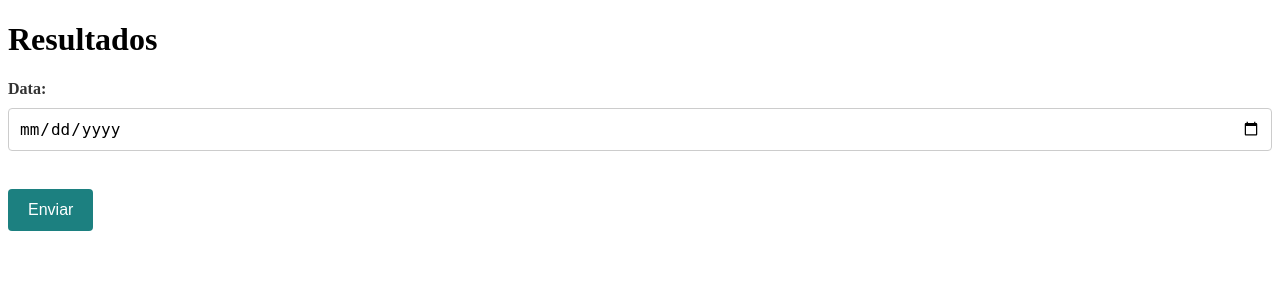
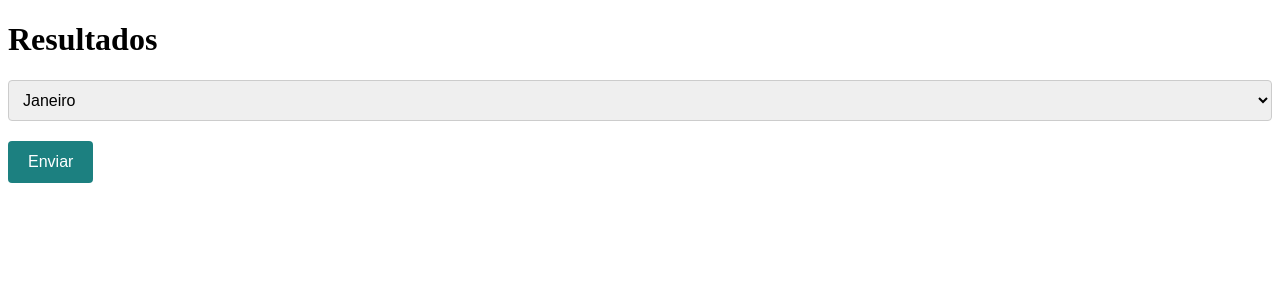
Before and after one commit to GabrielVasconcelosMarques/medidor_de_volume_flask, a Flask app: page /resultados in a window 1280 px wide. Shown: the part 67-367 px from the top of the page. Run offline with Flask 2, Linux system fonts and the light colour scheme; some libraries are stand-ins or nearby versions.

Commit message:
grafico de mes implementado - coluna

```diff
--- a/app.py
+++ b/app.py
@@ -4,6 +4,10 @@ import pandas as pd
 import plotly.graph_objs as go
 import plotly.express as px
 import plotly.io as pio
+from datetime import datetime
+
+meses = ['Janeiro', 'Fevereiro', 'Março', 'Abril', 'Maio', 'Junho', 'Julho', 'Agosto', 'Setembro', 'Outubro', 'Novembro', 'Dezembro']
+
 
 app = Flask(__name__)
 
@@ -22,37 +26,66 @@ def resultados():
         return render_template('resultados.html')
 
     elif request.method == 'POST':
-        selected_date = request.form['data']
+        mes_selecionado = request.form['mes']
+
+        #print('mes_selecionado', mes_selecionado)
 
         with open('data.json', 'r') as json_file:
             data_list = json.load(json_file)
 
         filtered_data = []
-        for data in data_list:
-            if data['data'] == selected_date:
-                filtered_data.append({'nome': data['nome'], 'volume': data['volume'], 'data': data['data']})
+
+        for d in data_list:
+
+            data_str = d["data"]
+            data = datetime.strptime(data_str, "%Y-%m-%d")
+            #print("data_str: ", data_str)
+            #print("data: ", data)
+            #print('data.month: ', data.month)
+            #print('mes_selecionado: ', mes_selecionado)
+            if str(data.month) == mes_selecionado:
+                print('sim')
+                filtered_data.append(d)
+            else:
+                print('nao')
+
+        print('filtered_data: ', filtered_data)
+
+
 
 
         # Convertendo o objeto Python em um DataFrame do pandas
-        df = pd.DataFrame(filtered_data)
+        try:
+            df = pd.DataFrame(filtered_data)
+            df['volume'] = df['volume'].astype(int)
+
+
+            df_acumulado = df.groupby('nome')['volume'].sum().reset_index()
+        except:
+            df_acumulado = []
 
         # Exibindo o DataFrame resultante
-        print(df)
+        print(df_acumulado)
         try:
             colors = ['gold', 'mediumturquoise', 'darkorange', 'lightgreen']
-            labels = df['nome'].tolist()
-            values = df['volume'].tolist()
-            fig = go.Figure(data=[go.Pie(labels=labels, values=values)])
-            fig.update_layout(title='Gráfico de consumo de litros por pessoa')
-            fig.update_traces(hoverinfo='label+percent', textinfo='value', textfont_size=20,
-            marker=dict(line=dict(color='#000000', width=2)))
+            labels = df_acumulado['nome'].tolist()
+            values = df_acumulado['volume'].tolist()
+            values = [int(val) for val in df_acumulado['volume']]
+
+
+            fig = go.Figure(data=[go.Bar(x=labels, y=values)])
+            fig.update_layout(title=f'Gráfico de consumo de litros por pessoa referente ao mês de {meses[int(mes_selecionado)-1]}',
+                            xaxis_title='Nome',
+                            yaxis_title='Volume')
+
+            fig.update_traces(hovertemplate='Volume: %{y:.2f}')
 
             # Converte o objeto fig em um JSON e passe-o para o seu modelo HTML
             graphJSON = pio.to_json(fig)
         except:
             graphJSON = ''
 
-        return render_template('resultados.html', selected_date=selected_date, filtered_data=filtered_data, graphJSON=graphJSON)
+        return render_template('resultados.html', filtered_data=filtered_data, graphJSON=graphJSON)
 
 
 @app.route('/enviar', methods=['POST'])
@@ -76,7 +109,7 @@ def enviar():
         json.dump(data_list, json_file)
 
 
-    return render_template('index.html')
+    return render_template('resultados.html')
 
 
 
--- a/data.json
+++ b/data.json
@@ -1 +1 @@
-[{"nome": "gabrel", "data": "2023-04-10", "volume": "10"}, {"nome": "Rayssa Mirelle Silva Oliveira", "data": "2023-04-10", "volume": "20"}, {"nome": "igor jos\u00e9", "data": "2023-04-11", "volume": "500"}, {"nome": "igor jos\u00e9", "data": "2023-04-10", "volume": "55"}, {"nome": "Matheus Patriota", "data": "2023-04-10", "volume": "2"}, {"nome": "raony", "data": "2023-04-10", "volume": "36"}, {"nome": "Matheus Patriota", "data": "2023-04-10", "volume": "25"}, {"nome": "rejane", "data": "2023-04-12", "volume": "50"}]
+[{"nome": "gabrel", "data": "2023-04-10", "volume": "10"}, {"nome": "Rayssa Mirelle Silva Oliveira", "data": "2023-04-10", "volume": "20"}, {"nome": "igor jos\u00e9", "data": "2023-04-11", "volume": "50"}, {"nome": "igor jos\u00e9", "data": "2023-04-10", "volume": "55"}, {"nome": "Matheus Patriota", "data": "2023-04-10", "volume": "2"}, {"nome": "raony", "data": "2023-04-10", "volume": "36"}, {"nome": "Matheus Patriota", "data": "2023-04-10", "volume": "25"}, {"nome": "rejane", "data": "2023-04-12", "volume": "50"}, {"nome": "everton", "data": "2023-04-12", "volume": "35"}, {"nome": "everton", "data": "2023-04-28", "volume": "20"}, {"nome": "Rayssa Mirelle Silva Oliveira", "data": "2023-04-12", "volume": "30"}, {"nome": "igor jos\u00e9", "data": "2023-05-10", "volume": "30"}, {"nome": "Matheus Patriota", "data": "2023-05-22", "volume": "26"}]
--- a/static/form.css
+++ b/static/form.css
@@ -6,7 +6,7 @@ label {
 }
 
 /* Define o estilo dos campos do formulário */
-input[type="text"], input[type="date"], input[type="number"] {
+input[type="text"], input[type="date"], input[type="number"], select {
     width: 100%;
     padding: 10px;
     border: 1px solid #ccc;
--- a/templates/resultados.html
+++ b/templates/resultados.html
@@ -11,9 +11,21 @@
     {% include 'cabecalho.html' %}
     <h1>Resultados</h1>
     <form action="/resultados" method="post">
-		<label for="data">Data:</label>
-		<input type="date" id="data" name="data"><br><br>
-		<input type="submit" value="Enviar">
+		<select name="mes">
+            <option value="1">Janeiro</option>
+            <option value="2">Fevereiro</option>
+            <option value="3">Março</option>
+            <option value="4">Abril</option>
+            <option value="5">Maio</option>
+            <option value="6">Junho</option>
+            <option value="7">Julho</option>
+            <option value="8">Agosto</option>
+            <option value="9">Setembro</option>
+            <option value="10">Outubro</option>
+            <option value="11">Novembro</option>
+            <option value="12">Dezembro</option>
+          </select>
+        <input type="submit" value="Enviar">
 	</form>
 
     <!-- Adicione a div onde o gráfico será exibido -->
```
